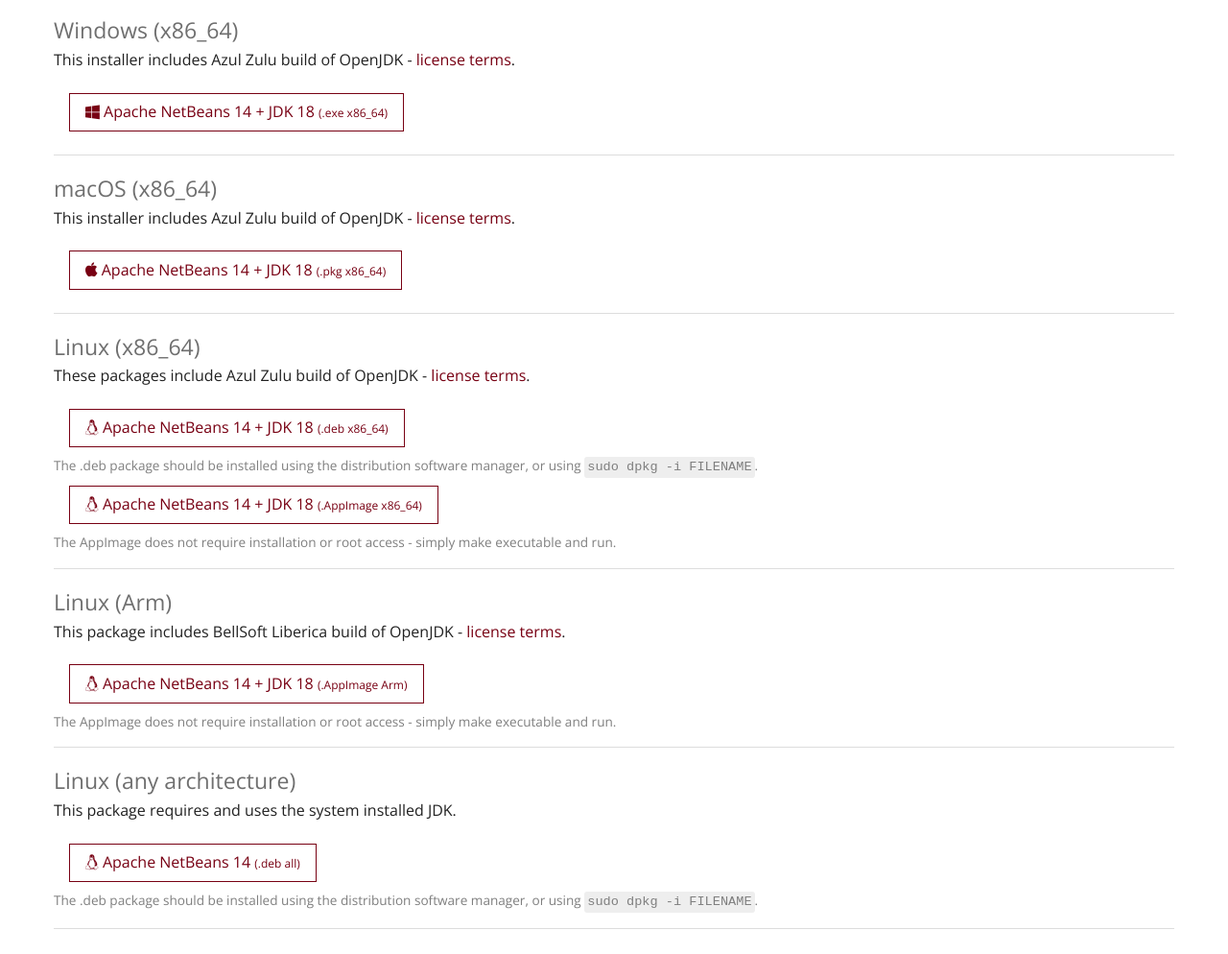
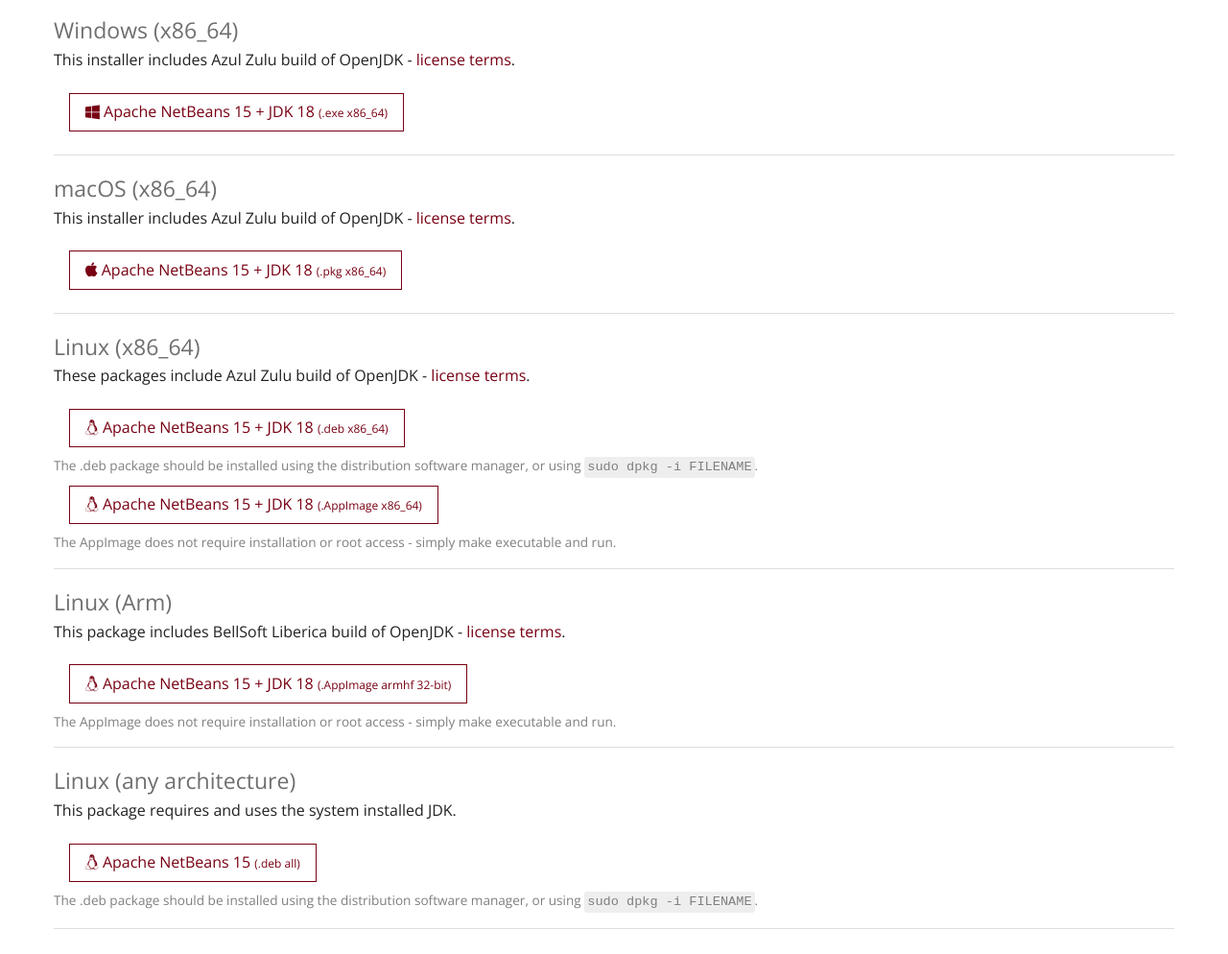
Before and after one commit to neilcsmith-net/codelerity-com-deploy, a Jekyll site: the page built from netbeans.html, in a window 1280 px wide and 1400 px high, scrolled down 312 px. Shown: the part 155-1149 px from the top of the window at 96% size. Built offline with Jekyll 4.4.1, drawn with Linux system fonts in a browser that asks for light colours; nearby versions of some CDN libraries; comment, search, counter and statistics services are not loaded; some of the changed text lies outside the part shown.

Commit message:
Update NetBeans page for Apache NetBeans 15 release.

```diff
--- a/netbeans.html
+++ b/netbeans.html
@@ -1,6 +1,6 @@
 ---
 layout: page
-title: "Apache NetBeans packages"
+title: "Apache NetBeans 15 packages"
 permalink: /netbeans/
 ---
 
@@ -32,34 +32,34 @@
   <section class="download-arch">
     <h3>Windows (x86_64)</h3>
     <p>This installer includes Azul Zulu build of OpenJDK -
-      <a href="https://docs.azul.com/core/tpls/april-2022/zulu18_tpl.html">license terms</a>.</p>
-    <div><a href="https://github.com/codelerity/netbeans-installers/releases/download/v14-build1/Apache-NetBeans-14.exe"
+      <a href="https://docs.azul.com/core/tpls/july-2022/zulu18_tpl.html">license terms</a>.</p>
+    <div><a href="https://github.com/codelerity/netbeans-installers/releases/download/v15-build1/Apache-NetBeans-15.exe"
             class="btn"><i class="fa fa-windows"></i>
-        Apache NetBeans 14 + JDK 18
+        Apache NetBeans 15 + JDK 18
         <span class="type-arch">(.exe x86_64)</span></a></div>
   </section>
   <section class="download-arch">
     <h3>macOS (x86_64)</h3>
     <p>This installer includes Azul Zulu build of OpenJDK -
-      <a href="https://docs.azul.com/core/tpls/april-2022/zulu18_tpl.html">license terms</a>.</p>
-    <div><a href="https://github.com/codelerity/netbeans-installers/releases/download/v14-build1/Apache-NetBeans-14.pkg"
+      <a href="https://docs.azul.com/core/tpls/july-2022/zulu18_tpl.html">license terms</a>.</p>
+    <div><a href="https://github.com/codelerity/netbeans-installers/releases/download/v15-build1/Apache-NetBeans-15.pkg"
             class="btn"><i class="fa fa-apple"></i>
-        Apache NetBeans 14 + JDK 18
+        Apache NetBeans 15 + JDK 18
         <span class="type-arch">(.pkg x86_64)</span></a></div>
   </section>
   <section class="download-arch">
     <h3>Linux (x86_64)</h3>
     <p>These packages include Azul Zulu build of OpenJDK -
-      <a href="https://docs.azul.com/core/tpls/april-2022/zulu18_tpl.html">license terms</a>.</p>
-    <div><a href="https://github.com/codelerity/netbeans-installers/releases/download/v14-build1/apache-netbeans_14-1_amd64.deb"
+      <a href="https://docs.azul.com/core/tpls/july-2022/zulu18_tpl.html">license terms</a>.</p>
+    <div><a href="https://github.com/codelerity/netbeans-installers/releases/download/v15-build1/apache-netbeans_15-1_amd64.deb"
             class="btn"><i class="fa fa-linux"></i>
-        Apache NetBeans 14 + JDK 18
+        Apache NetBeans 15 + JDK 18
         <span class="type-arch">(.deb x86_64)</span></a></div>
     <aside>The .deb package should be installed using the distribution software manager,
       or using <code>sudo dpkg -i FILENAME</code>.</aside>
-    <div><a href="https://github.com/codelerity/netbeans-installers/releases/download/v14-build1/Apache_NetBeans-14-x86_64.AppImage"
+    <div><a href="https://github.com/codelerity/netbeans-installers/releases/download/v15-build1/Apache_NetBeans-15-x86_64.AppImage"
             class="btn"><i class="fa fa-linux"></i>
-        Apache NetBeans 14 + JDK 18
+        Apache NetBeans 15 + JDK 18
         <span class="type-arch">(.AppImage x86_64)</span></a></div>
     <aside>The AppImage does not require installation or root access - simply make executable and run.</aside>
   </section>
@@ -67,18 +67,18 @@
     <h3>Linux (Arm)</h3>
     <p>This package includes BellSoft Liberica build of OpenJDK -
       <a href="https://bell-sw.com/liberica_eula/">license terms</a>.</p>
-    <div><a href="https://github.com/codelerity/netbeans-installers/releases/download/v14-build1/Apache_NetBeans-14-arm.AppImage"
+    <div><a href="https://github.com/codelerity/netbeans-installers/releases/download/v15-build1/Apache_NetBeans-15-arm.AppImage"
             class="btn"><i class="fa fa-linux"></i>
-        Apache NetBeans 14 + JDK 18
-        <span class="type-arch">(.AppImage Arm)</span></a></div>
+        Apache NetBeans 15 + JDK 18
+        <span class="type-arch">(.AppImage armhf 32-bit)</span></a></div>
     <aside>The AppImage does not require installation or root access - simply make executable and run.</aside>
   </section>
   <section class="download-arch">
     <h3>Linux (any architecture)</h3>
     <p>This package requires and uses the system installed JDK.</p>
-    <div><a href="https://github.com/codelerity/netbeans-installers/releases/download/v14-build1/apache-netbeans_14-1_all.deb"
+    <div><a href="https://github.com/codelerity/netbeans-installers/releases/download/v15-build1/apache-netbeans_15-1_all.deb"
             class="btn"><i class="fa fa-linux"></i>
-        Apache NetBeans 14
+        Apache NetBeans 15
         <span class="type-arch">(.deb all)</span></a></div>
     <aside>The .deb package should be installed using the distribution software manager,
       or using <code>sudo dpkg -i FILENAME</code>.</aside>
@@ -97,7 +97,7 @@
     on our GitHub repository.</p>
   <p>For community support with the IDE itself, please use the
     <a href="https://netbeans.apache.org/community/mailing-lists.html">Apache NetBeans mailing lists</a>.</p>
-  <p>For commercial support or development with the IDE or platform, please <a href="mailto:info@codelerity.com">contact us</a>.</p>
+  <p>For commercial support or development with the IDE or platform, please <a href="/contact/">contact us</a>.</p>
 
   <h2>Legal</h2>
   <p>Apache, Apache NetBeans and the Apache NetBeans logo are trademarks or registered trademarks
```
